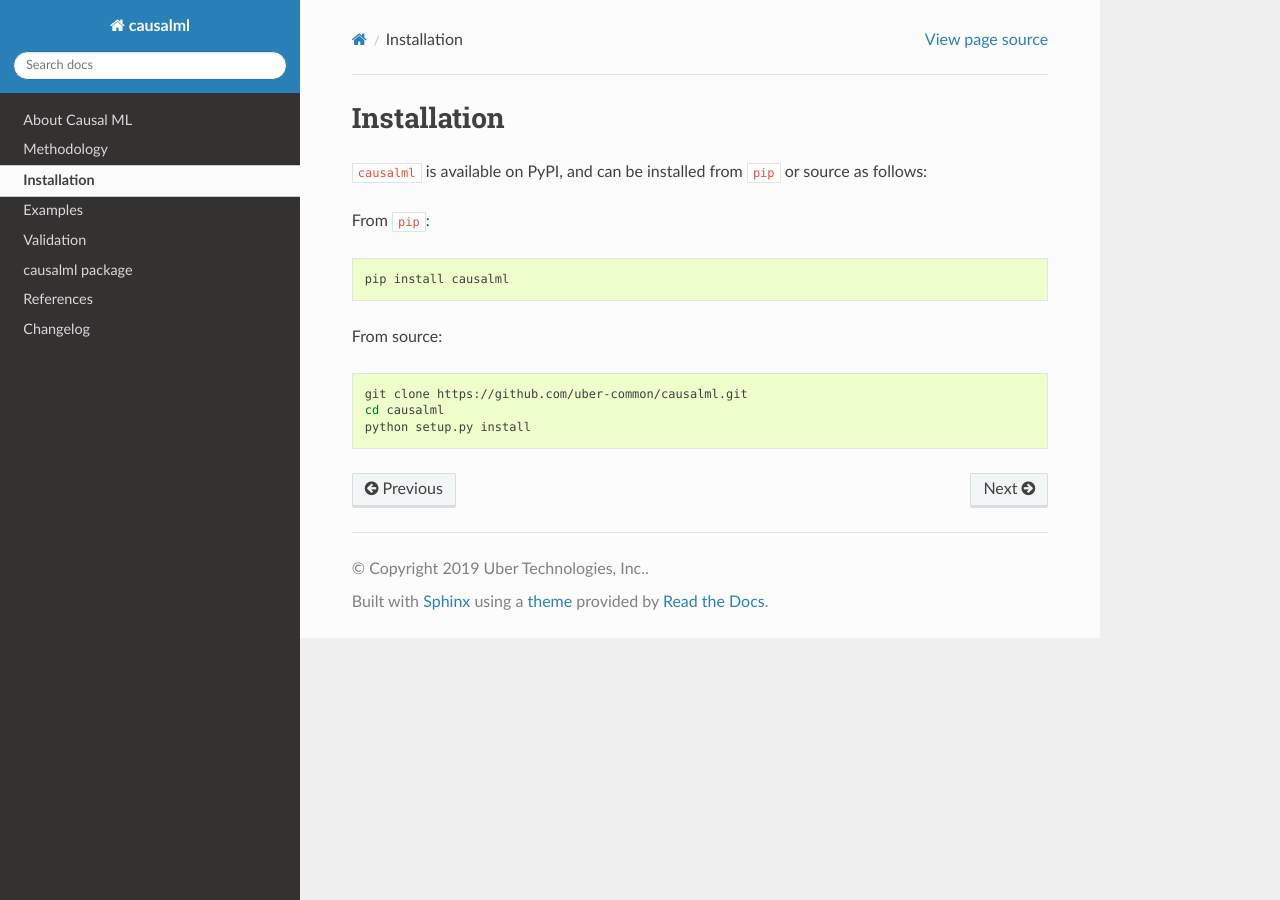
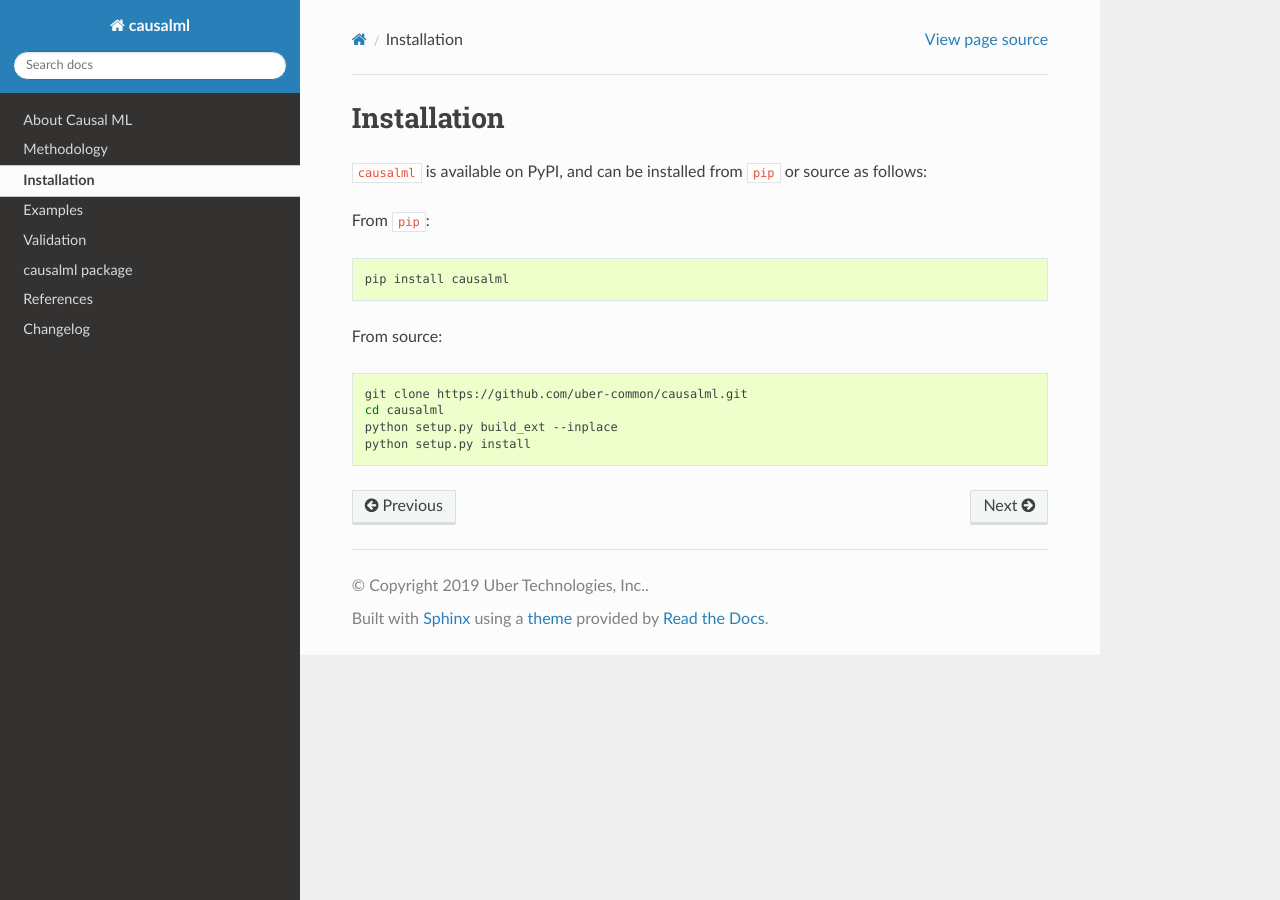
Before and after one commit to uber/causalml, a Sphinx documentation site: the page built from docs/installation.rst, in a window 1280 px wide. Built offline with Sphinx 7.4.7 and the Read the Docs theme 2.0.0, drawn with Linux system fonts in a browser that asks for light colours.

Commit message:
add the build_ext instruction for Cython to the installation instruction.

```diff
--- a/docs/installation.rst
+++ b/docs/installation.rst
@@ -17,4 +17,5 @@ From source:
 
     git clone https://github.com/uber-common/causalml.git
     cd causalml
+    python setup.py build_ext --inplace
     python setup.py install
```
Also changed, not shown: README.md (+1 -0 lines).
